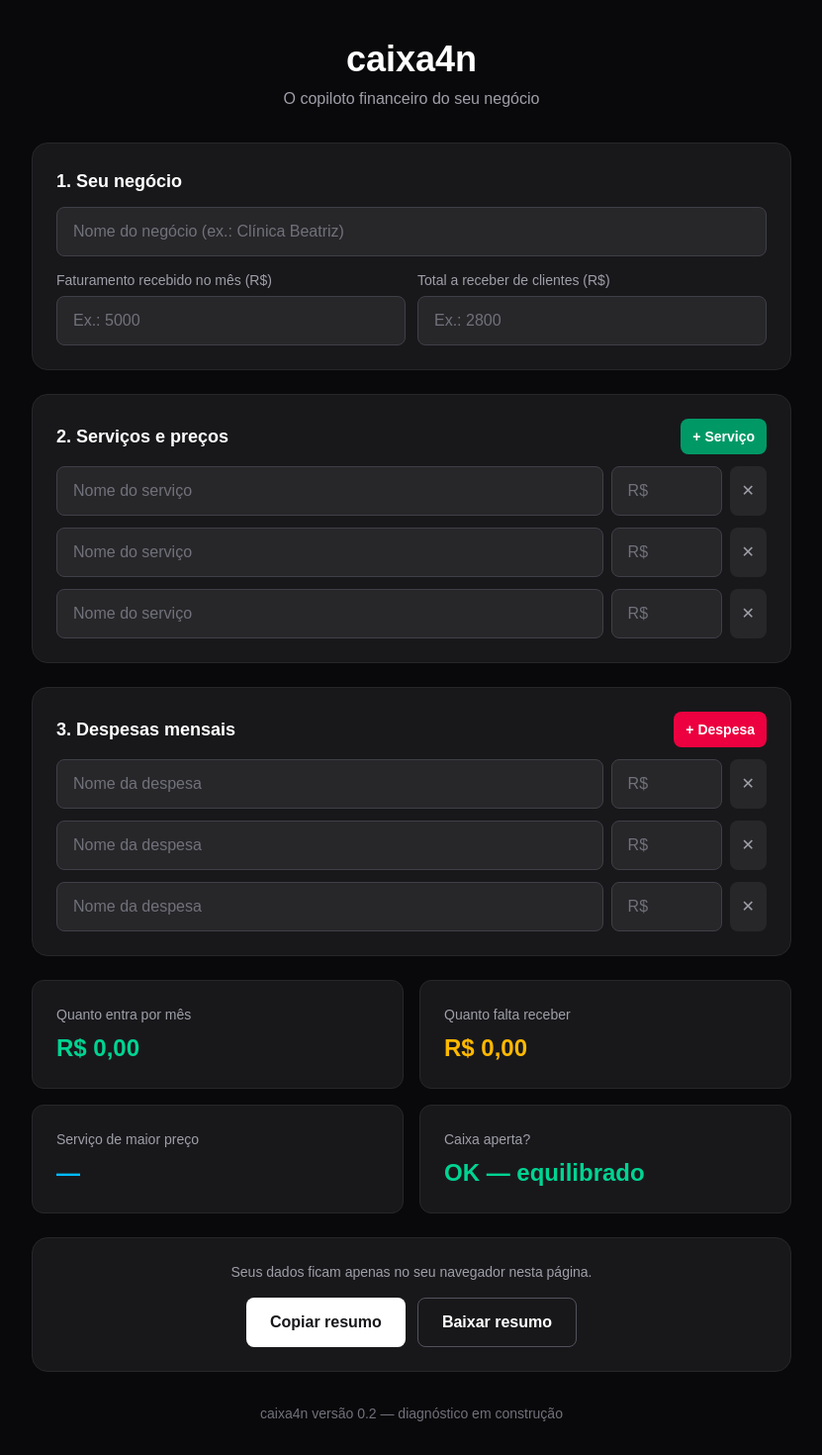
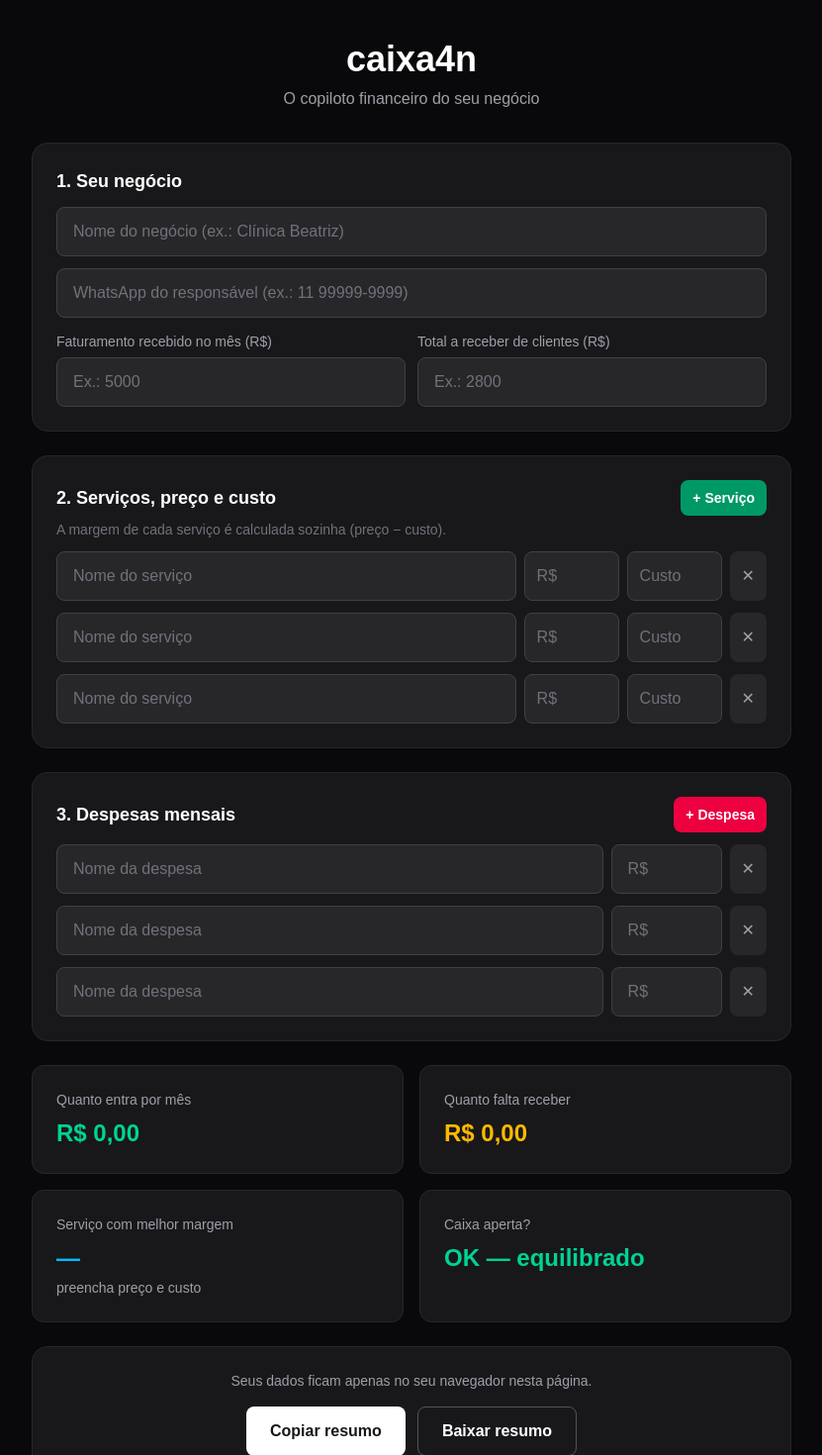
Before and after one commit to VitorRossi2904/caixa4n, a Next.js app: page / in a window 1280 px wide. Shown: the top 1470 px of the page at 99% size, without its empty margins (224-1055 px from the left). Built offline with nearby package versions, Linux system fonts and the light colour scheme.

Commit message:
caixa4n v0.3 - margem por servico e whatsapp no resumo

```diff
--- a/app/page.tsx
+++ b/app/page.tsx
@@ -2,7 +2,7 @@
 
 import { useState } from "react";
 
-type Servico = { nome: string; preco: string };
+type Servico = { nome: string; preco: string; custo: string };
 type Despesa = { nome: string; valor: string };
 
 const brl = (v: number) =>
@@ -10,12 +10,13 @@ const brl = (v: number) =>
 
 export default function Home() {
   const [negocio, setNegocio] = useState("");
+  const [whatsapp, setWhatsapp] = useState("");
   const [faturamento, setFaturamento] = useState("");
   const [aReceber, setAReceber] = useState("");
   const [servicos, setServicos] = useState<Servico[]>([
-    { nome: "", preco: "" },
-    { nome: "", preco: "" },
-    { nome: "", preco: "" },
+    { nome: "", preco: "", custo: "" },
+    { nome: "", preco: "", custo: "" },
+    { nome: "", preco: "", custo: "" },
   ]);
   const [despesas, setDespesas] = useState<Despesa[]>([
     { nome: "", valor: "" },
@@ -26,9 +27,11 @@ export default function Home() {
   const entrada = Number(faturamento) || 0;
   const pendente = Number(aReceber) || 0;
   const totalDespesas = despesas.reduce((s, d) => s + (Number(d.valor) || 0), 0);
-  const maisCaro = servicos.reduce<Servico | null>(
-    (melhor, s) =>
-      (Number(s.preco) || 0) > (melhor ? Number(melhor.preco) : 0) ? s : melhor,
+
+  const margem = (s: Servico) => (Number(s.preco) || 0) - (Number(s.custo) || 0);
+  const servicosPreenchidos = servicos.filter((s) => s.nome.trim());
+  const melhorMargem = servicosPreenchidos.reduce<Servico | null>(
+    (melhor, s) => (melhor ? (margem(s) > margem(melhor) ? s : melhor) : s),
     null
   );
   const aperta = totalDespesas > entrada;
@@ -48,11 +51,13 @@ export default function Home() {
       "DIAGNÓSTICO caixa4n",
       "-------------------",
       `Negócio: ${negocio || "—"}`,
+      `WhatsApp: ${whatsapp || "—"}`,
       "",
-      "SERVIÇOS",
-      ...servicos
-        .filter((s) => s.nome.trim())
-        .map((s) => `${s.nome}: ${brl(Number(s.preco) || 0)}`),
+      "SERVIÇOS (preço | custo | margem)",
+      ...servicosPreenchidos.map(
+        (s) =>
+          `${s.nome}: ${brl(Number(s.preco) || 0)} | ${brl(Number(s.custo) || 0)} | ${brl(margem(s))}`
+      ),
       "",
       "DESPESAS MENSAIS",
       ...despesas
@@ -62,7 +67,7 @@ export default function Home() {
       "OS 4 NÚMEROS",
       `1. Quanto entra por mês: ${brl(entrada)}`,
       `2. Quanto falta receber: ${brl(pendente)}`,
-      `3. Serviço de maior preço: ${maisCaro?.nome.trim() || "—"} (${brl(Number(maisCaro?.preco) || 0)})`,
+      `3. Serviço com melhor margem: ${melhorMargem?.nome.trim() || "—"} (margem ${brl(melhorMargem ? margem(melhorMargem) : 0)})`,
       `4. Caixa aperta? ${aperta ? "SIM — despesas maiores que a receita" : "OK — receita cobre as despesas"}`,
     ];
     return linhas.join("\n");
@@ -106,6 +111,13 @@ export default function Home() {
             onChange={(e) => setNegocio(e.target.value)}
             className="mt-3 w-full rounded-lg border border-zinc-700 bg-zinc-800 px-4 py-3 outline-none placeholder:text-zinc-500"
           />
+          <input
+            type="tel"
+            placeholder="WhatsApp do responsável (ex.: 11 99999-9999)"
+            value={whatsapp}
+            onChange={(e) => setWhatsapp(e.target.value)}
+            className="mt-3 w-full rounded-lg border border-zinc-700 bg-zinc-800 px-4 py-3 outline-none placeholder:text-zinc-500"
+          />
           <div className="mt-3 grid grid-cols-1 gap-3 sm:grid-cols-2">
             <div>
               <label className="text-sm text-zinc-400">
@@ -138,14 +150,17 @@ export default function Home() {
 
         <section className="mt-6 rounded-2xl border border-zinc-800 bg-zinc-900 p-6">
           <div className="flex items-center justify-between">
-            <h2 className="text-lg font-semibold">2. Serviços e preços</h2>
+            <h2 className="text-lg font-semibold">2. Serviços, preço e custo</h2>
             <button
-              onClick={() => setServicos([...servicos, { nome: "", preco: "" }])}
+              onClick={() => setServicos([...servicos, { nome: "", preco: "", custo: "" }])}
               className="rounded-lg bg-emerald-600 px-3 py-2 text-sm font-semibold hover:bg-emerald-500"
             >
               + Serviço
             </button>
           </div>
+          <p className="mt-1 text-sm text-zinc-500">
+            A margem de cada serviço é calculada sozinha (preço − custo).
+          </p>
           {servicos.map((s, i) => (
             <div key={i} className="mt-3 flex gap-2">
               <input
@@ -161,7 +176,15 @@ export default function Home() {
                 placeholder="R$"
                 value={s.preco}
                 onChange={(e) => setServico(i, "preco", e.target.value)}
-                className="w-28 rounded-lg border border-zinc-700 bg-zinc-800 px-4 py-3 outline-none placeholder:text-zinc-500"
+                className="w-24 rounded-lg border border-zinc-700 bg-zinc-800 px-3 py-3 outline-none placeholder:text-zinc-500"
+              />
+              <input
+                type="number"
+                min="0"
+                placeholder="Custo"
+                value={s.custo}
+                onChange={(e) => setServico(i, "custo", e.target.value)}
+                className="w-24 rounded-lg border border-zinc-700 bg-zinc-800 px-3 py-3 outline-none placeholder:text-zinc-500"
               />
               {servicos.length > 1 && (
                 <button
@@ -228,9 +251,14 @@ export default function Home() {
             </p>
           </div>
           <div className="rounded-xl border border-zinc-800 bg-zinc-900 p-6">
-            <p className="text-sm text-zinc-400">Serviço de maior preço</p>
+            <p className="text-sm text-zinc-400">Serviço com melhor margem</p>
             <p className="mt-2 text-2xl font-bold text-sky-400">
-              {maisCaro?.nome.trim() || "—"}
+              {melhorMargem?.nome.trim() || "—"}
+            </p>
+            <p className="mt-1 text-sm text-zinc-400">
+              {melhorMargem
+                ? `margem ${brl(margem(melhorMargem))}`
+                : "preencha preço e custo"}
             </p>
           </div>
           <div className="rounded-xl border border-zinc-800 bg-zinc-900 p-6">
@@ -266,7 +294,7 @@ export default function Home() {
         </section>
 
         <p className="mt-8 text-center text-sm text-zinc-500">
-          caixa4n versão 0.2 — diagnóstico em construção
+          caixa4n versão 0.3 — diagnóstico em construção
         </p>
       </div>
     </main>
```
